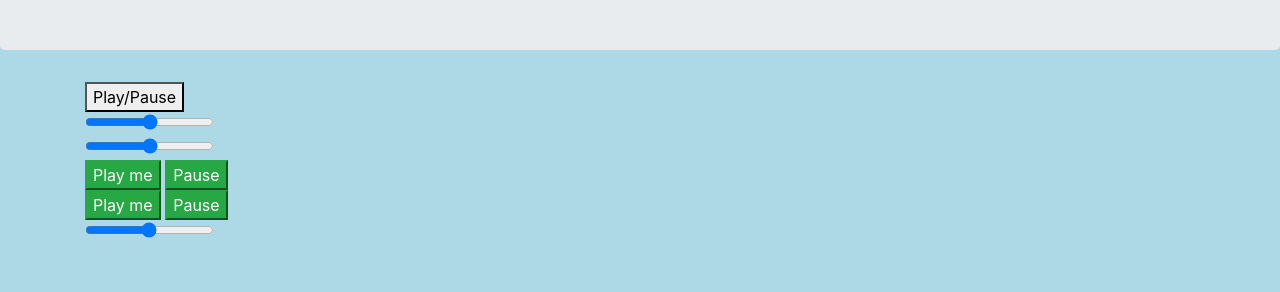
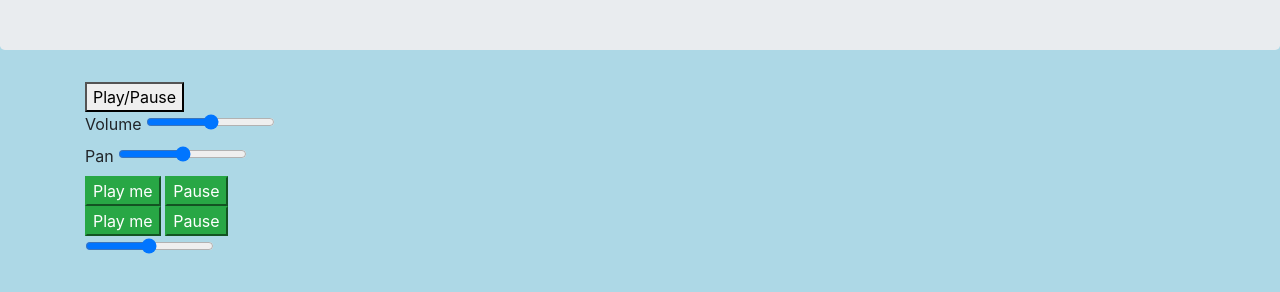
Before and after one commit to njhnny/Team-Week, a website built with webpack: page src/index.html in a window 1280 px wide. Shown: the part 134-426 px from the top of the page. Built offline with nearby package versions, Linux system fonts and the light colour scheme.

Commit message:
label volume and panner

```diff
--- a/src/index.html
+++ b/src/index.html
@@ -17,8 +17,10 @@
       <span>Play/Pause</span>
     </button>
     <br>
+    <label for="volume">Volume</label>
     <input type="range" id="volume" min="0" max="2" value="1" step="0.01">
     <br>
+    <label for="panner">Pan</label>
     <input type="range" id="panner" min="-3" max="3" value="0" step="0.01">
     <br>
     <button class="btn-success" id="play">Play me</button>
```
